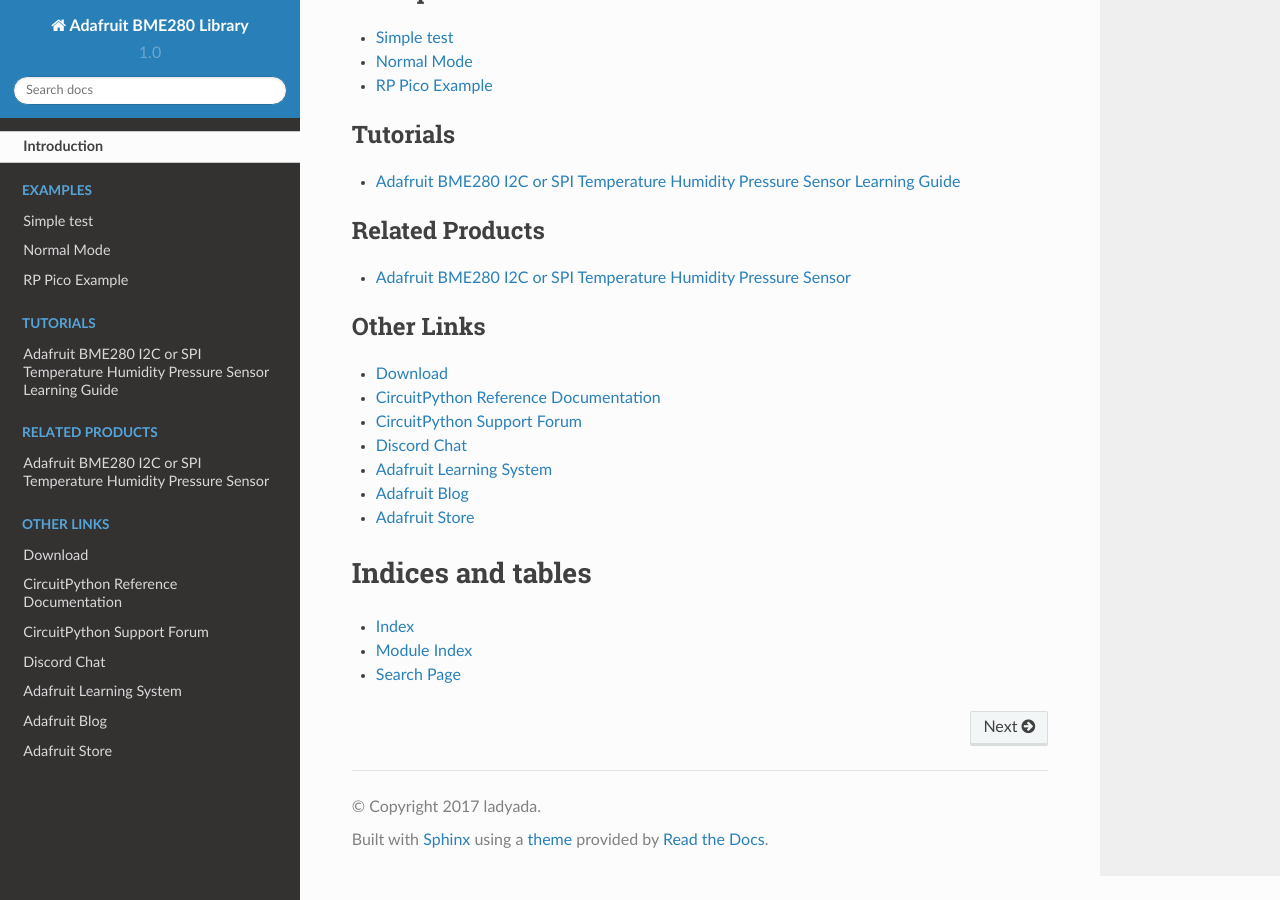
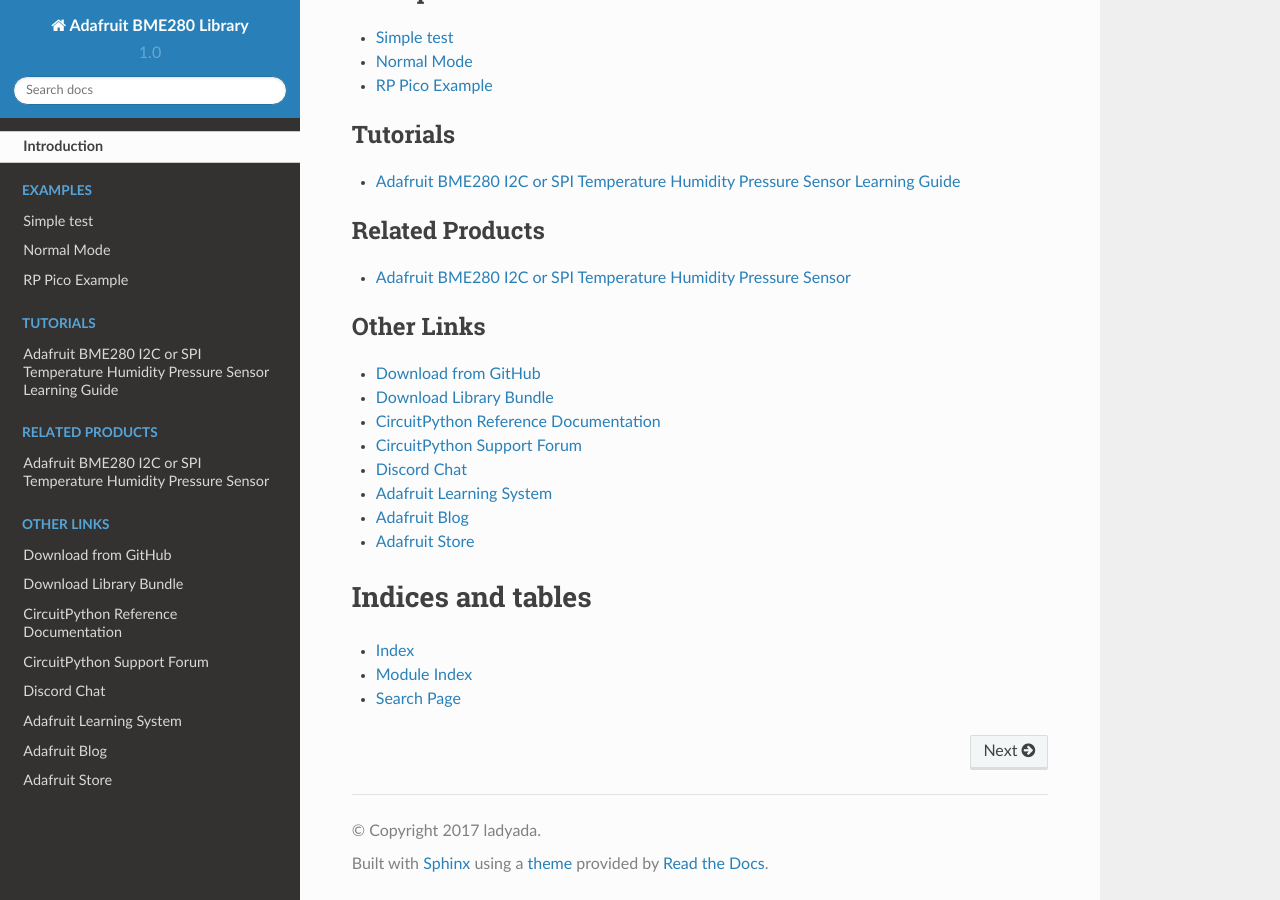
Before and after one commit to adafruit/Adafruit_CircuitPython_BME280, a Sphinx documentation site: the page built from docs/index.rst, in a window 1280 px wide and 900 px high, scrolled down 2209 px. Built offline with Sphinx 7.4.7 and the Read the Docs theme 2.0.0, drawn with Linux system fonts in a browser that asks for light colours.

Commit message:
Added cp.org link to index.rst

```diff
--- a/docs/index.rst
+++ b/docs/index.rst
@@ -33,7 +33,8 @@
 .. toctree::
     :caption: Other Links
 
-    Download <https://github.com/adafruit/Adafruit_CircuitPython_BME280/releases/latest>
+    Download from GitHub <https://github.com/adafruit/Adafruit_CircuitPython_BME280/releases/latest>
+    Download Library Bundle <https://circuitpython.org/libraries>
     CircuitPython Reference Documentation <https://docs.circuitpython.org>
     CircuitPython Support Forum <https://forums.adafruit.com/viewforum.php?f=60>
     Discord Chat <https://adafru.it/discord>
```
